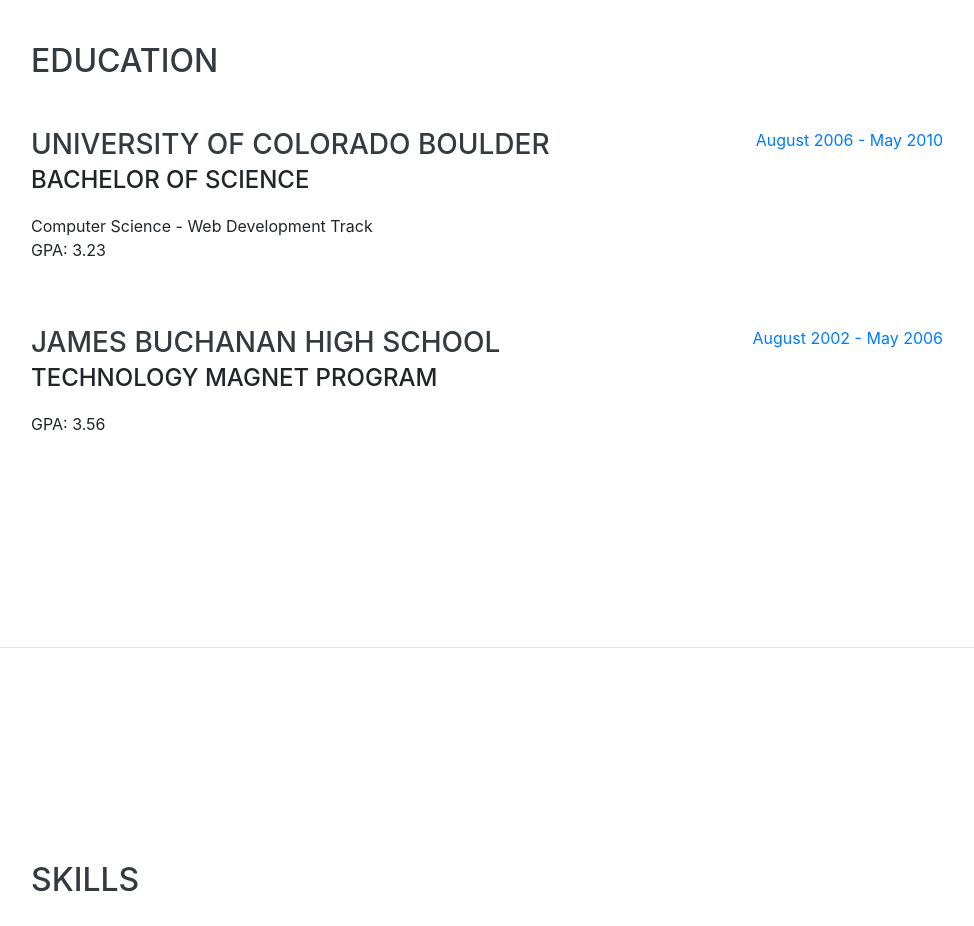
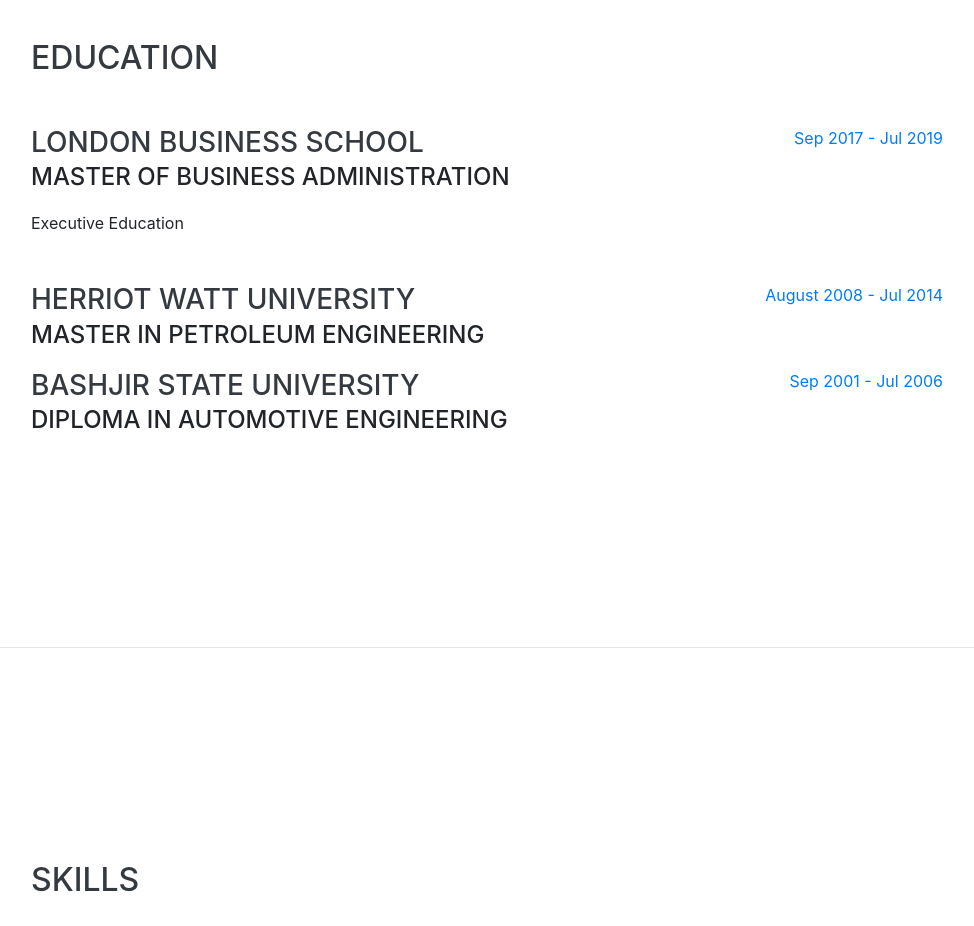
Before and after one commit to espiirib/portfolio, a website with bundled scripts: page index.html in a window 1280 px wide. Shown: the part 2120-3046 px from the top of the page, without its empty margins (289-1263 px from the left). Built offline with nearby package versions, Linux system fonts and the light colour scheme; a web font is replaced by a local one.

Commit message:
updated education

```diff
--- a/index.html
+++ b/index.html
@@ -157,27 +157,37 @@
 
         <div class="resume-item d-flex flex-column flex-md-row justify-content-between mb-5">
           <div class="resume-content">
-            <h3 class="mb-0">University of Colorado Boulder</h3>
-            <div class="subheading mb-3">Bachelor of Science</div>
-            <div>Computer Science - Web Development Track</div>
-            <p>GPA: 3.23</p>
+            <h3 class="mb-0">London Business School</h3>
+            <div class="subheading mb-3">Master of Business Administration</div>
+            <div>Executive Education</div>
+
           </div>
           <div class="resume-date text-md-right">
-            <span class="text-primary">August 2006 - May 2010</span>
+            <span class="text-primary">Sep 2017 - Jul 2019</span>
           </div>
         </div>
 
         <div class="resume-item d-flex flex-column flex-md-row justify-content-between">
           <div class="resume-content">
-            <h3 class="mb-0">James Buchanan High School</h3>
-            <div class="subheading mb-3">Technology Magnet Program</div>
-            <p>GPA: 3.56</p>
+            <h3 class="mb-0">Herriot Watt University</h3>
+            <div class="subheading mb-3">Master in Petroleum Engineering</div>
+
           </div>
           <div class="resume-date text-md-right">
-            <span class="text-primary">August 2002 - May 2006</span>
+            <span class="text-primary">August 2008 - Jul 2014</span>
           </div>
         </div>
 
+        <div class="resume-item d-flex flex-column flex-md-row justify-content-between">
+          <div class="resume-content">
+            <h3 class="mb-0">Bashjir State University</h3>
+            <div class="subheading mb-3">Diploma in Automotive Engineering</div>
+
+          </div>
+          <div class="resume-date text-md-right">
+            <span class="text-primary">Sep 2001 - Jul 2006</span>
+          </div>
+        </div>
       </div>
     </section>
 
```
